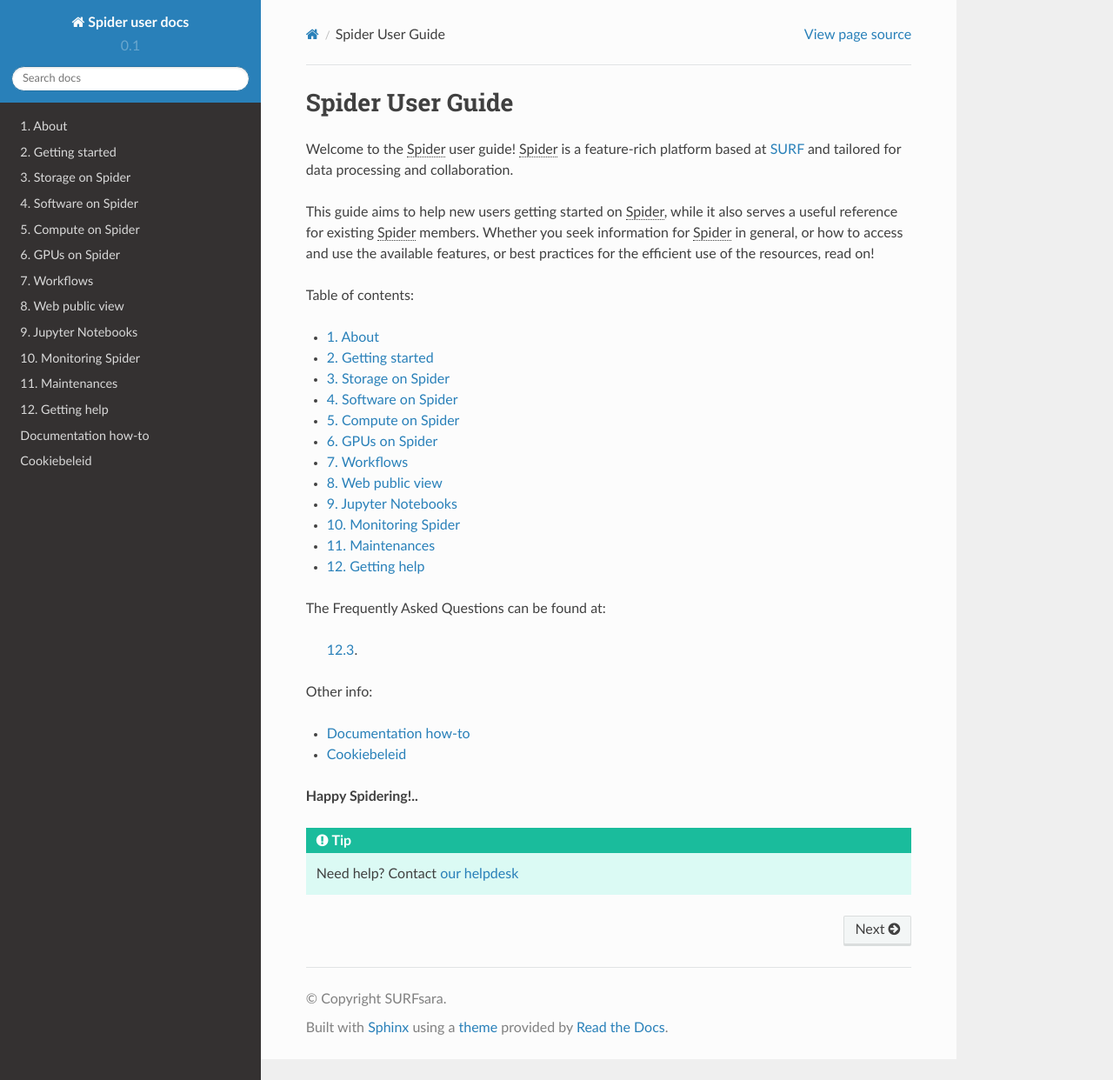
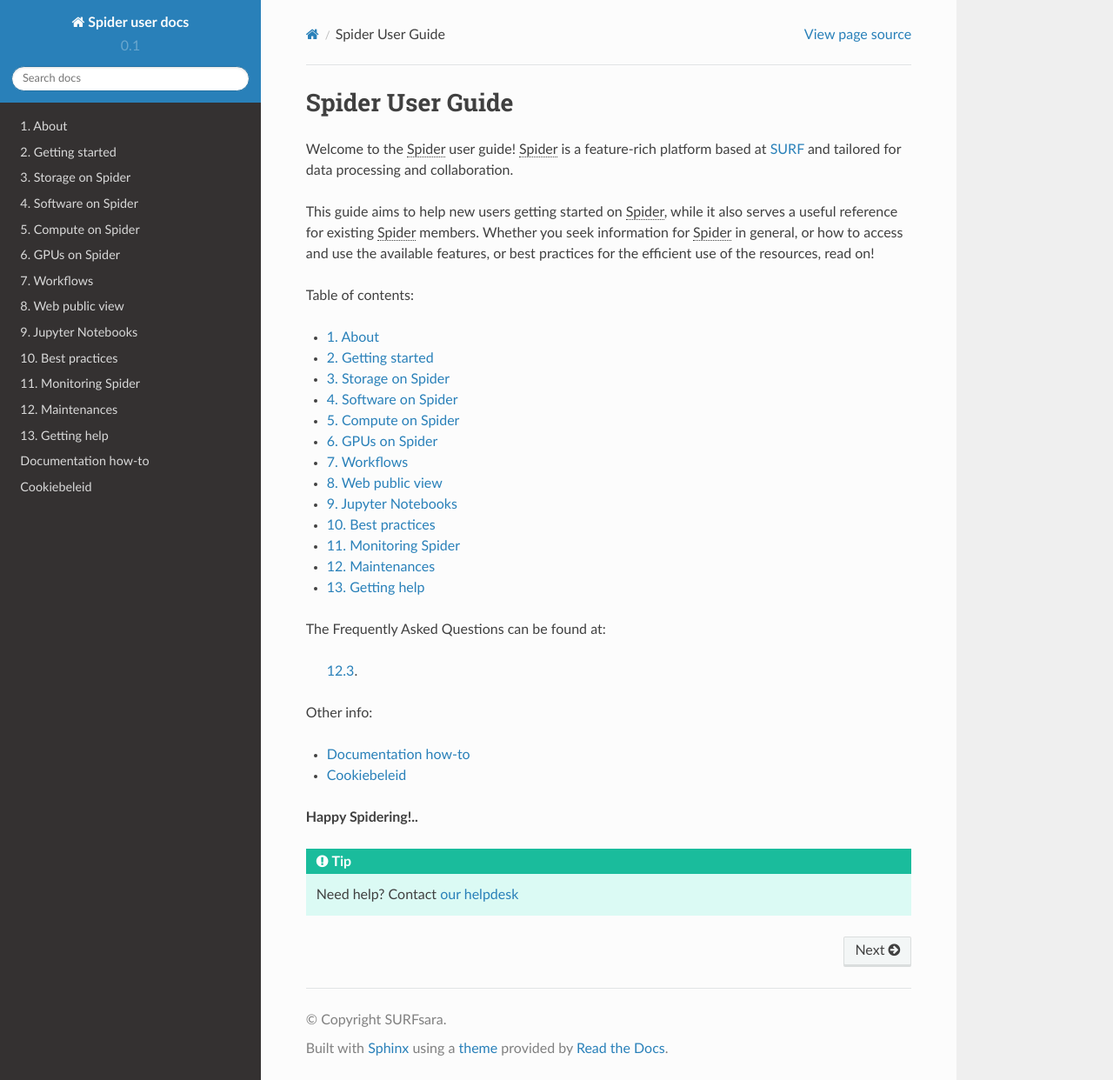
Before and after one commit to sara-nl/spiderdocs, a Sphinx documentation site: the page built from source/index.rst, in a window 1280 px wide and 1242 px high. Shown: the whole window at 87% size. Built offline with Sphinx 7.4.7 and the Read the Docs theme 2.0.0, drawn with Linux system fonts in a browser that asks for light colours.

Commit message:
added best practices main page

```diff
--- a/source/index.rst
+++ b/source/index.rst
@@ -53,6 +53,7 @@
    Pages/workflows
    Pages/web_public_view
    Pages/jupyter_notebooks
+   Pages/best_practices
    Pages/monitoring
    Pages/maintenances
    Pages/getting_help
```
Also changed, not shown: source/Pages/best_practices.rst (added, +9 -0 lines).
